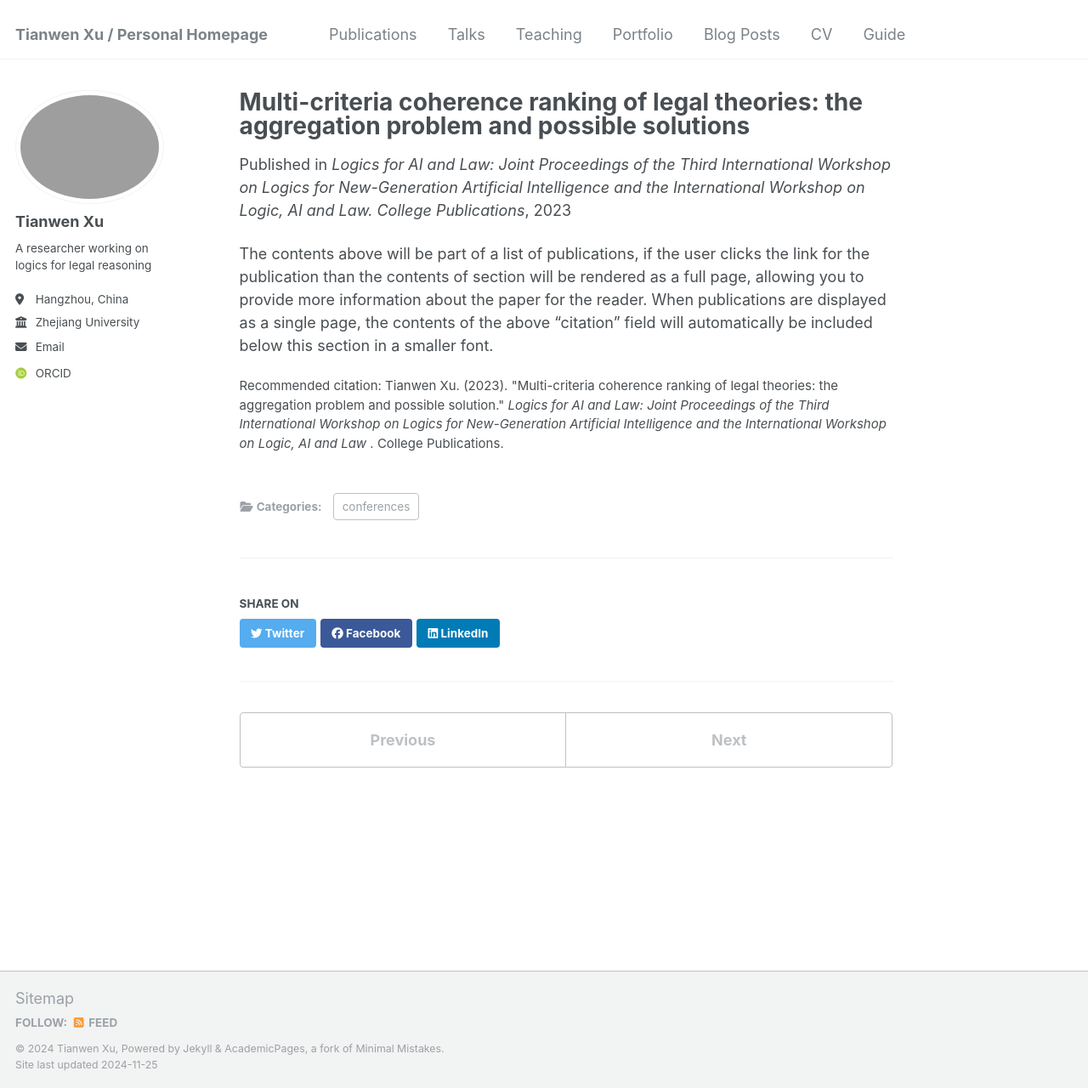
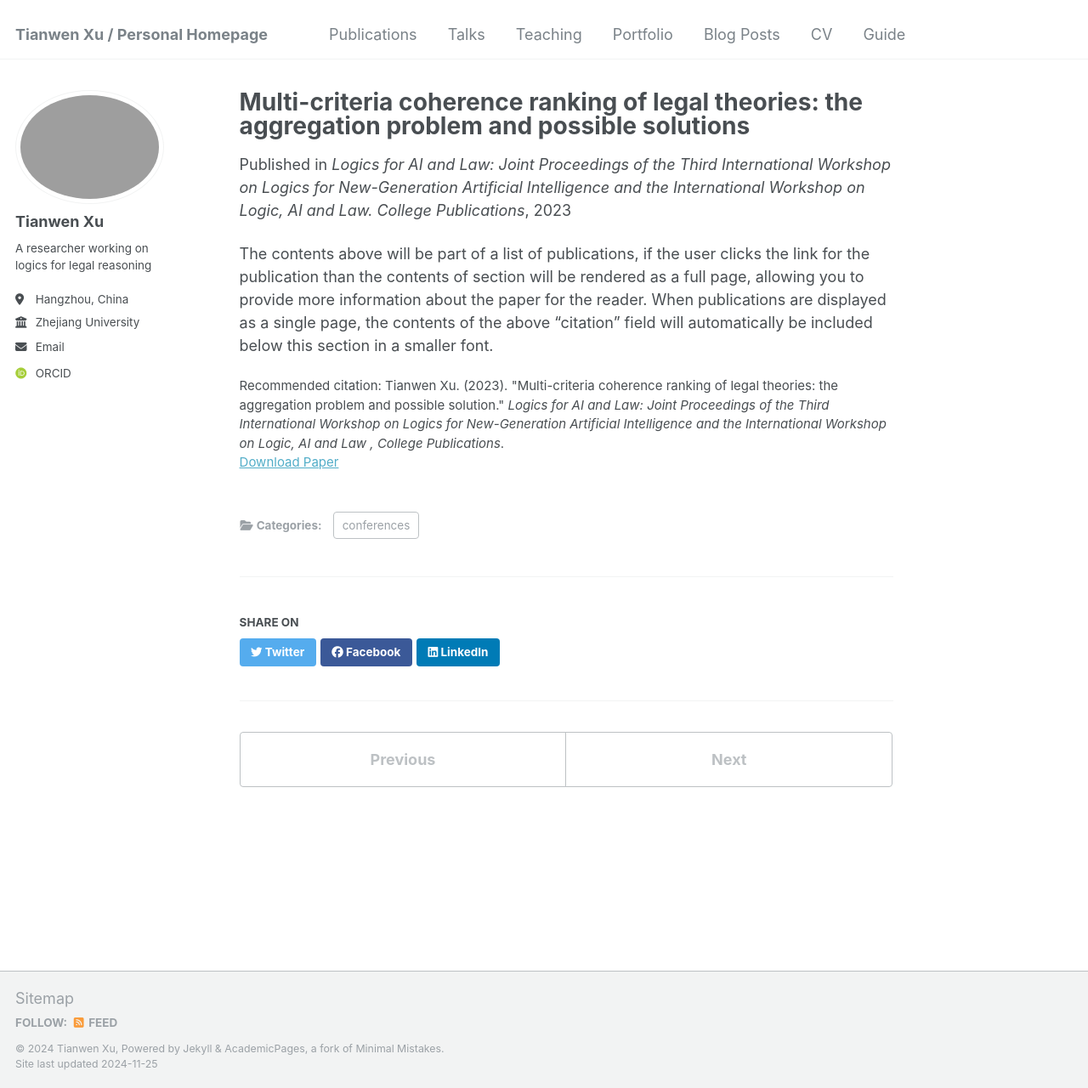
Before and after one commit to tianwenxu-lawlogic/tianwenxu-lawlogic.github.io, a Jekyll site: the page built from _publications/2023-08-31-multi-criteria-coherencce.md, in a window 1280 px wide and 1280 px high. Shown: the whole window at 85% size. Built offline with Jekyll 4.4.1, drawn with Linux system fonts in a browser that asks for light colours; some web fonts are replaced; part of the change alters nothing that is shown.

```diff
--- a/_publications/2023-08-31-multi-criteria-coherencce.md
+++ b/_publications/2023-08-31-multi-criteria-coherencce.md
@@ -2,13 +2,13 @@
 title: "Multi-criteria coherence ranking of legal theories: the aggregation problem and possible solutions"
 collection: publications
 category: conferences
-permalink: 'https://www.collegepublications.co.uk/LNGAI/?00003'
+permalink: '/publication/Multi-criteria coherence ranking of legal theories: the aggregation problem and possible solution'
 #excerpt: 'This paper is about the number 3. The number 4 is left for future work.'
 date: 2023-08-31
 venue: 'Logics for AI and Law: Joint Proceedings of the Third International Workshop on Logics for New-Generation Artificial Intelligence and the International Workshop on Logic, AI and Law. College Publications'
 #slidesurl: 'http://academicpages.github.io/files/slides3.pdf'
-#paperurl: 'http://academicpages.github.io/files/paper3.pdf'
-citation: 'Tianwen Xu. (2023). &quot;Multi-criteria coherence ranking of legal theories: the aggregation problem and possible solution.&quot; <i>Logics for AI and Law: Joint Proceedings of the Third International Workshop on Logics for New-Generation Artificial Intelligence and the International Workshop on Logic, AI and Law </i>. College Publications.'
+paperurl: 'https://www.collegepublications.co.uk/LNGAI/?00003'
+citation: 'Tianwen Xu. (2023). &quot;Multi-criteria coherence ranking of legal theories: the aggregation problem and possible solution.&quot; <i>Logics for AI and Law: Joint Proceedings of the Third International Workshop on Logics for New-Generation Artificial Intelligence and the International Workshop on Logic, AI and Law , College Publications</i>.'
 ---
 
 The contents above will be part of a list of publications, if the user clicks the link for the publication than the contents of section will be rendered as a full page, allowing you to provide more information about the paper for the reader. When publications are displayed as a single page, the contents of the above "citation" field will automatically be included below this section in a smaller font.
```
